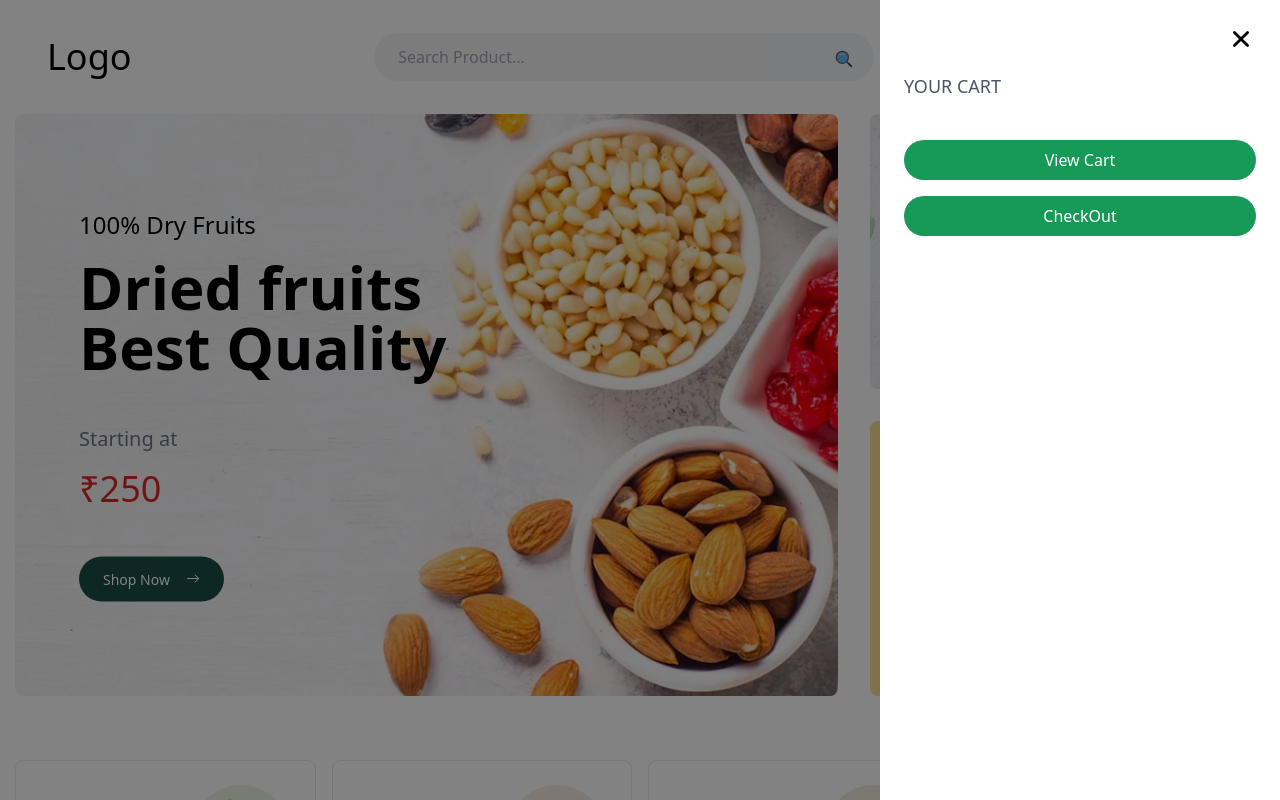
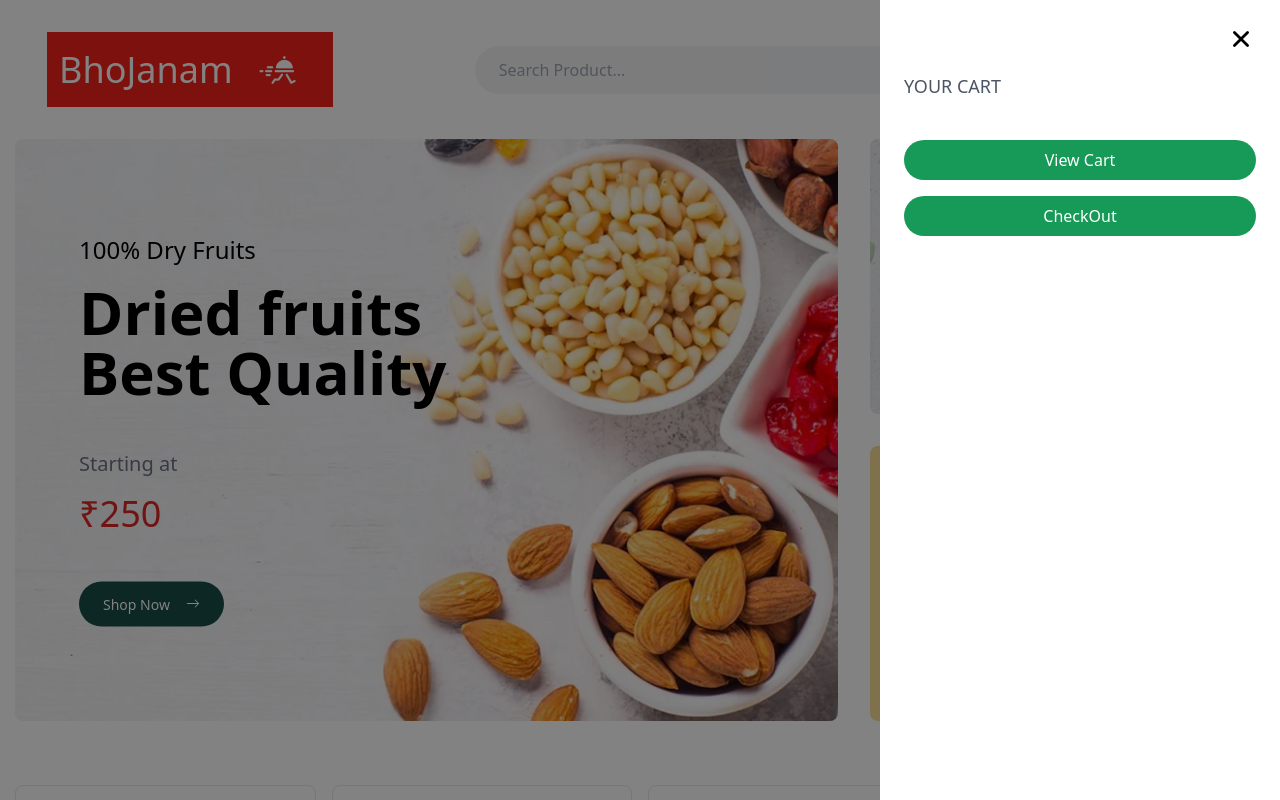
Before and after one commit to mohit-singhasm/Bhojanam, a React (Vite) app: page / in a window 1280 px wide. Both pictures are taken after a click on the button 1207 px from the left and 57 px from the top of the page. Shown: the top 800 px of the page. Built offline with nearby package versions, Linux system fonts and the light colour scheme.

Commit message:
Updated the tostify and cart close feature

```diff
--- a/package.json
+++ b/package.json
@@ -15,7 +15,8 @@
     "react": "^18.2.0",
     "react-dom": "^18.2.0",
     "react-icons": "^4.11.0",
-    "react-redux": "^9.1.0"
+    "react-redux": "^9.1.0",
+    "react-toastify": "^9.1.3"
   },
   "devDependencies": {
     "@types/react": "^18.2.15",
--- a/src/components/App.jsx
+++ b/src/components/App.jsx
@@ -13,25 +13,6 @@ import Navbar from "./Navbar"
 import NewsLetterSection from "./NewsLetterSection"
 
 const App = () => {
-  const [addClass, setAddClass] = useState('hidden')
-
-  const [productDetails, setProductDetails] = useState(
-    {
-      prodImg: '',
-      prodName: '',
-      prodPrice: ''
-    }
-  )
-
-  const showCart = (e) => {
-    setAddClass('')
-    if (addClass == '') {
-      setAddClass('hidden')
-    }
-  }
-
-
-  // console.log(productDetails)
 
   return (
     <main>
--- a/src/components/CartSection.jsx
+++ b/src/components/CartSection.jsx
@@ -1,4 +1,3 @@
-import React, { useState } from 'react'
 import { IoClose } from 'react-icons/io5'
 import CartCardSection from './CartCardSection'
 import { useSelector, useDispatch } from 'react-redux'
@@ -8,15 +7,14 @@ import { showCart } from '../features/cart-slice'
 const CartSection = () => {
 
     const cartList = useSelector((state) => state.cartReducer.cartList)
-    const openCart = useSelector(state => state.cartReducer.openCart)
 
     const dispatch = useDispatch()
-    // console.log(cartList)
 
     return (
         <>
-            <div id='sdbr' className={`bg-[#0000007d] w-full h-screen fixed left-0 top-0 z-20`} >
-                <div className="max-w-full sm:max-w-[400px] w-full h-full bg-white absolute right-0 top-0 p-6">
+            <div id='sdbr' className={`w-full h-screen fixed left-0 top-0 z-20`}>
+                <div className='bg-[#0000007d] w-full h-screen' onClick={() => dispatch(showCart())}></div>
+                <div className="max-w-full sm:max-w-[400px] w-full h-full bg-white absolute right-0 top-0 p-6 z-40">
                     <button onClick={() => dispatch(showCart())}>
                         <IoClose id='closeCart' className='absolute right-0 top-0 m-6 text-[30px] cursor-pointer' />
                     </button>
--- a/src/components/Navbar.jsx
+++ b/src/components/Navbar.jsx
@@ -20,7 +20,9 @@ function Navbar() {
       <div className='sticky top-0 bg-white z-10'>
         <div className="container hidden lg:block">
           <div className="flex justify-between items-center p-8">
-            <h1 className="text-4xl font-medium">Logo</h1>
+            <h1 className="text-4xl font-medium bg-[#f3211b] ps-3 text-white flex justify-center items-center">BhoJanam
+            <img src="src/assets/logo.jpeg" alt="logo_img" width={100}/>
+            </h1>
             <div className="relative w-full max-w-[500px]">
               <input className="bg-[#f2f3f5] border-none outline-none px-6 py-3 rounded-[30px] w-full" type="text" placeholder="Search Product..." />
               <FcSearch className='absolute top-0 right-0 mt-4 mr-5 text-xl' />
--- a/src/features/cart-slice.js
+++ b/src/features/cart-slice.js
@@ -1,4 +1,5 @@
 import { createSlice, nanoid } from "@reduxjs/toolkit";
+import { toast } from "react-toastify"
 
 const initialState = {
     cartList: [
@@ -24,6 +25,7 @@ export const cartSlice = createSlice({
             } else {
                 state.cartList.push(item)
             }
+            toast.success('Added to Cart')
         },
         removeItem: (state, action) => {
             const existingItem = state.cartList.find((eitem) => eitem.name === action.payload.name)
@@ -34,6 +36,7 @@ export const cartSlice = createSlice({
             } else {
                 state.cartList = state.cartList.filter((item) => item.id !== action.payload.id)
             }
+            toast.error('Removed to Cart')
         },
         showCart: (state, action) => {
             state.openCart = !state.openCart;
--- a/src/main.jsx
+++ b/src/main.jsx
@@ -4,11 +4,26 @@ import App from './components/App'
 import './index.css'
 import { Provider } from 'react-redux'
 import { store } from './app/store'
+import { ToastContainer } from 'react-toastify';
+import 'react-toastify/dist/ReactToastify.css';
 
 ReactDOM.createRoot(document.getElementById('root')).render(
   // <React.StrictMode>
   <Provider store={store}>
     <App />
+    <ToastContainer
+    position="bottom-center"
+    autoClose={1000}
+    hideProgressBar={true}
+    newestOnTop={false}
+    closeOnClick
+    rtl={false}
+    pauseOnFocusLoss
+    draggable
+    pauseOnHover
+    theme="light"
+    // transition: Bounce
+    />
   </Provider>
   // </React.StrictMode>,
 )
```
Also changed, not shown: src/assets/logo.jpeg (added), 1 other file (tests, documents, lock files or other folders).
